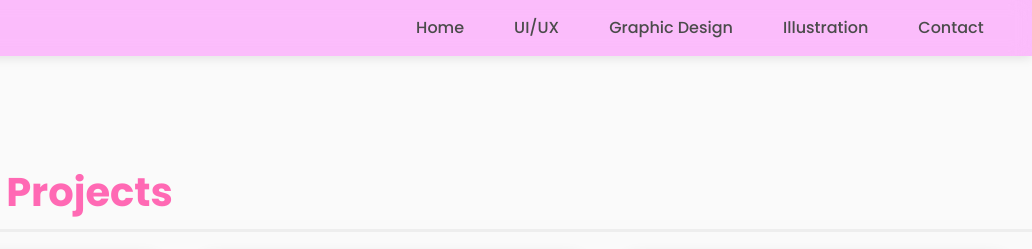
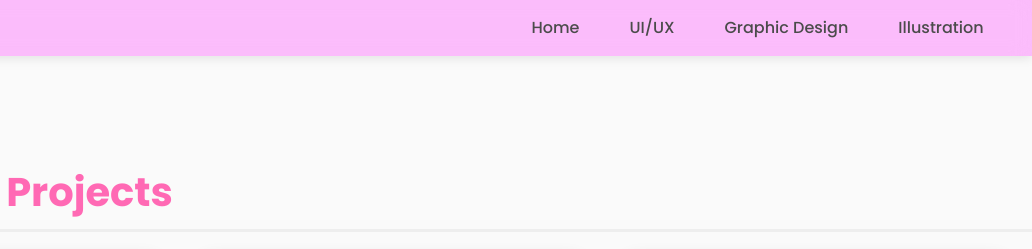
Before and after one commit to chaerlote/PersonalWebsite, a plain HTML site: page illus_port.html in a window 1280 px wide. Shown: the top 249 px of the page, 248-1280 px from the left. Drawn offline with Linux system fonts and the light colour scheme.

Commit message:
Removed the contact navigation

```diff
--- a/illus_port.html
+++ b/illus_port.html
@@ -18,7 +18,6 @@
             <li><a href="uiux_port.html">UI/UX</a></li>
             <li><a href="graphdes_port.html">Graphic Design</a></li>
             <li><a href="illus_port.html">Illustration</a></li>
-            <li><a href="#contact-section">Contact</a></li>
         </ul>
     </nav>
 
```
